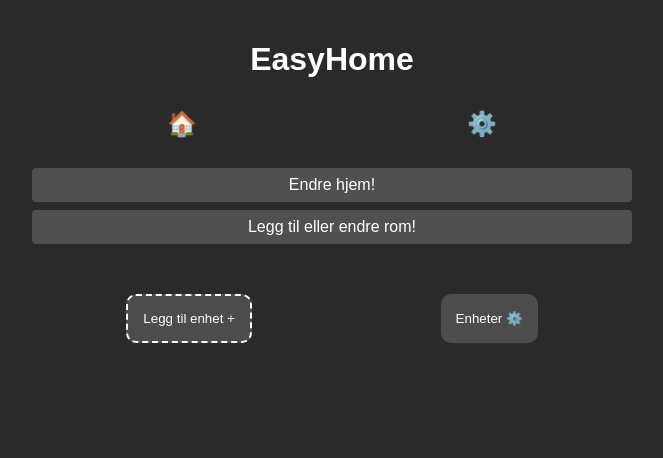
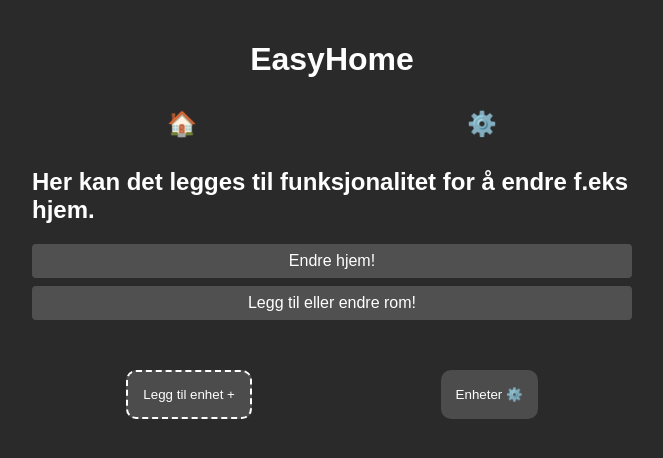
Before and after one commit to StefanBStrand/SETGruppe11HIOF, a Django app: page /settings/ in a window 1280 px wide. Shown: the top 458 px of the page, without its empty margins (308-971 px from the left). Run offline with Django 5.2, Linux system fonts and the light colour scheme; the visitor is signed in with stand-in values (Sample User, id 1).

Commit message:
Added Settings.html and link

```diff
--- a/templates/base.html
+++ b/templates/base.html
@@ -17,7 +17,7 @@
     <nav>
         <button id="home-btn" class="icon-button"><a href="{% url 'home' %}">🏠</a></button>
 
-        <button id="settings-btn" class="icon-button">⚙️</button>
+        <button id="settings-btn" class="icon-button"><a href="{% url 'settings' %}">⚙️</a></button>
     </nav>
 
         <script>
--- a/templates/settings.html
+++ b/templates/settings.html
@@ -1,8 +1,8 @@
 {% extends "base.html" %}
 
 {% block content %}
-
-<a href="{% url 'new_device' 'carcharger' %}" class="device-button">Endre hjem!</a>
-<a href="{% url 'new_device' 'smartthermostat' %}" class="device-button">Legg til eller endre rom!</a>
+<h2>Her kan det legges til funksjonalitet for å endre f.eks hjem.</h2>
+<a href="#" class="device-button">Endre hjem!</a>
+<a href="#" class="device-button">Legg til eller endre rom!</a>
 
 {% endblock content %}
```
